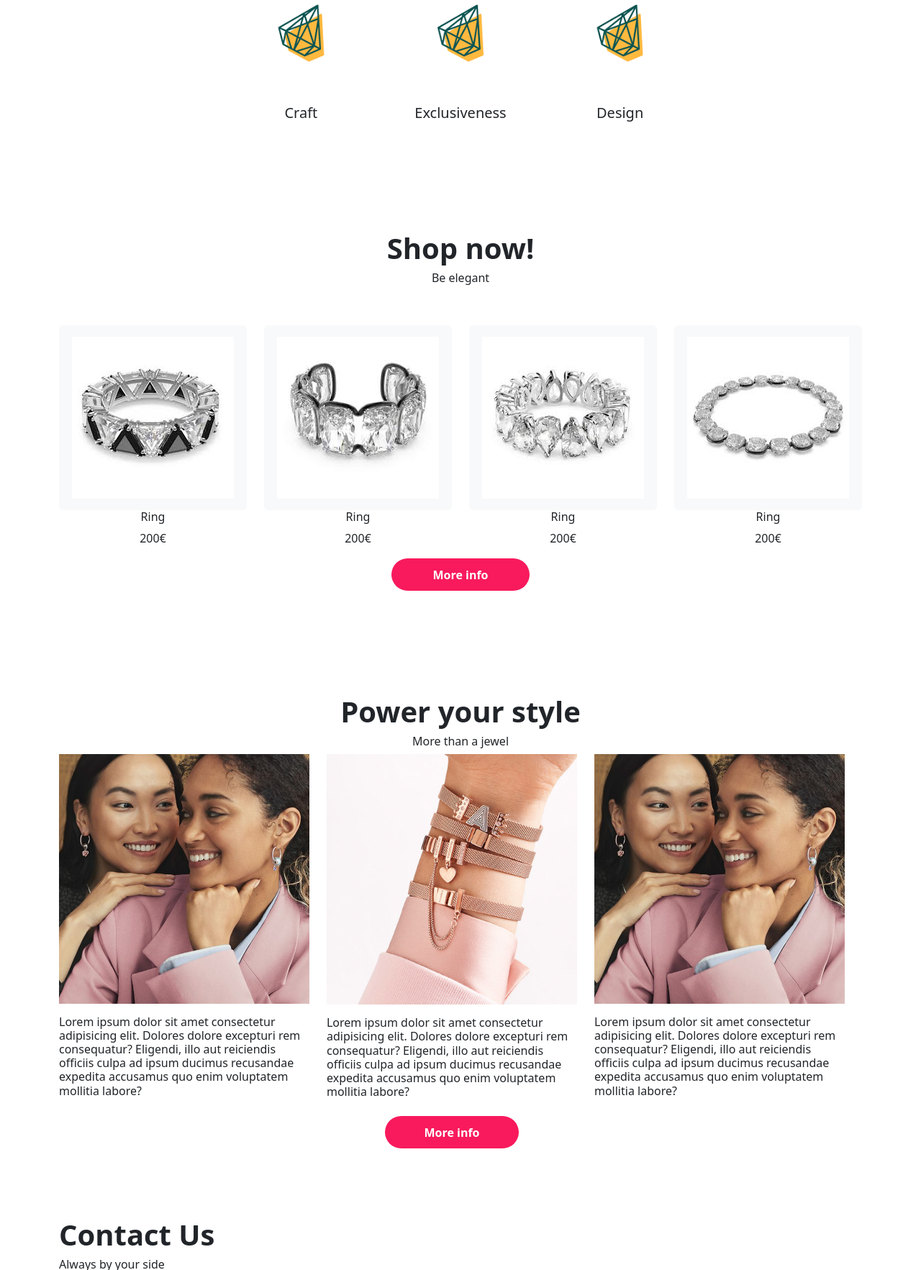
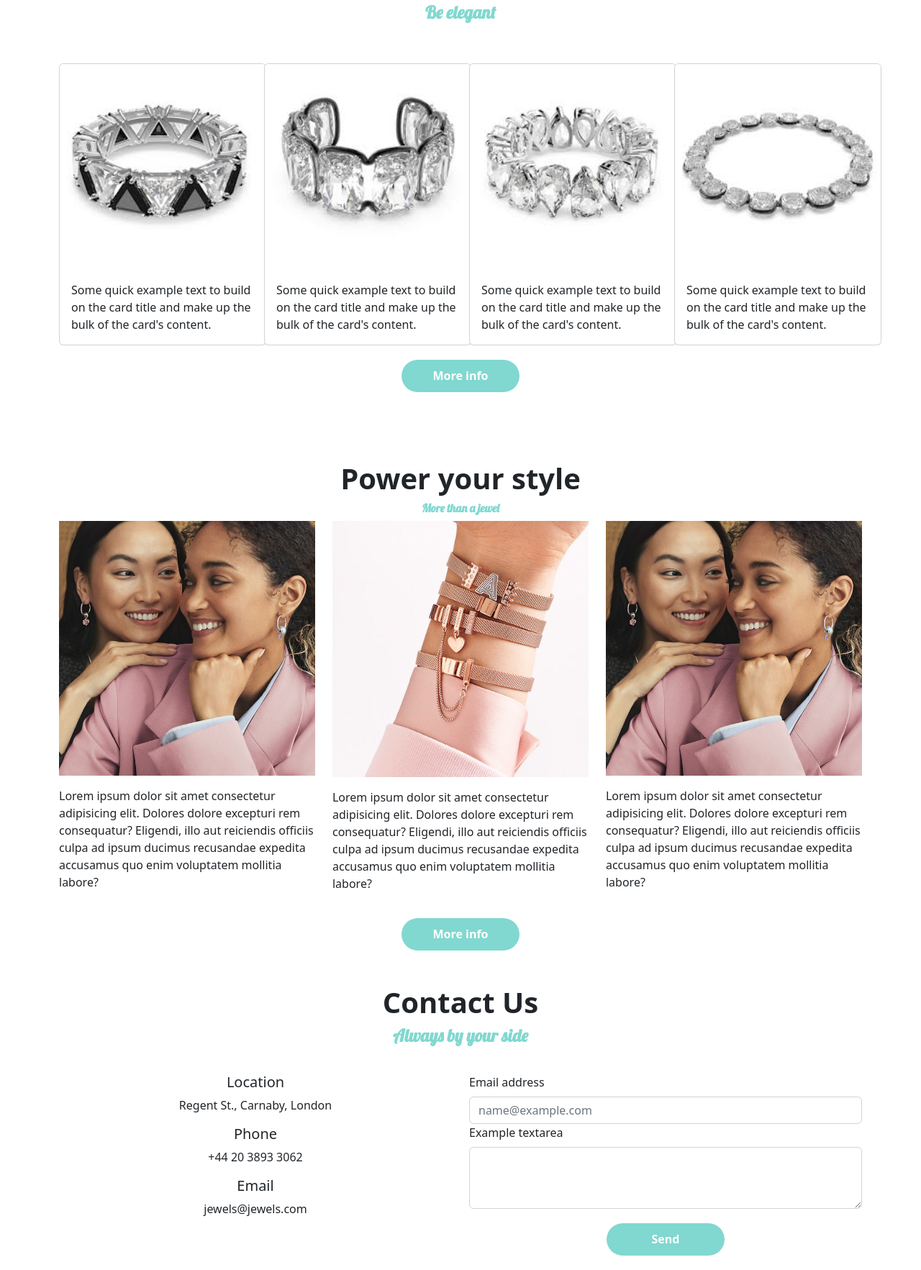
Before and after one commit to ManuelaGutierrezGutierrez/jewel-shop, a website: page index.html in a window 1280 px wide. Shown: the part 1035-2800 px from the top of the page at 72% size. Drawn offline with Linux system fonts and the light colour scheme.

Commit message:
update styles, add contact and footer

```diff
--- a/index.html
+++ b/index.html
@@ -46,22 +46,23 @@
 
 <!-- ===============Main section=============== -->
 
+
+
       <section class="main">
-        <div class="container py-5">
-            <div class="row py-5">
-                <div class="col-lg-7 pt-5 ">
-                    <h1 class="pt-5 text-left">Be elegant</h1>
-                    <button class="btn1 mt-3">Dicover how</button>
-                </div>
+        <div class="container">
+            <div class="description">
+                <h1 class="text-left">Be elegant</h1>
+                <button class="btn btn-outline-secondary btn-lg btn1">Discover how</button>
             </div>
         </div>
+
       </section>
 </body>
 </html>
 
 <!-- ===============Icon section=============== -->
 
-<section class="icon">
+<!-- <section class="icon">
     <div class="container py-5">
         <div class="row pt-5">
             <div class="col-lg-7 m-auto">
@@ -82,7 +83,7 @@
             </div>
         </div>
     </div>
-</section>
+</section> -->
 
 
 
@@ -93,109 +94,146 @@
         <div class="row py-5 ">
             <div class="col-lg-5 m-auto text-center">
                 <h1>Shop now!</h1>
-                <h6>Be elegant</h6>
-                <!-- Añadir color al h6 -->
+                <h4 class="text-green">Be elegant</h4>
+
             </div>
         </div>
-        <div class="row">
-            <div class="col-lg-3 text-center ">
-                <div class="card border-0 bg-light ">
-                    <div class="card-body">
-                        <img src="./assets/jewel-1.jpg" class="img-fluid" alt="jewel">
-                    </div>
-                </div>
-                <h6>Ring</h6>
-                <p>200€</p>
+<div class="row ">
+
+    <div class="col-lg-3">
+        <div class="card " style="width: 18rem;">
+            <img src="./assets/jewel-1.jpg" class="card-img-top" alt="jewel">
+            <div class="card-body ">
+              <p class="card-text">Some quick example text to build on the card title and make up the bulk of the card's content.</p>
             </div>
-            <div class="col-lg-3 text-center ">
-                <div class="card border-0 bg-light ">
-                    <div class="card-body">
-                        <img src="./assets/jewel-2.jpg" class="img-fluid" alt="jewel">
-                    </div>
-                </div>
-                <h6>Ring</h6>
-                <p>200€</p>
+          </div>
+        </div>
+
+<div class="col-lg-3">
+          <div class="card" style="width: 18rem;">
+            <img src="./assets/jewel-2.jpg" class="card-img-top" alt="jewel">
+            <div class="card-body">
+              <p class="card-text">Some quick example text to build on the card title and make up the bulk of the card's content.</p>
             </div>
-            <div class="col-lg-3 text-center ">
-                <div class="card border-0 bg-light ">
-                    <div class="card-body">
-                        <img src="./assets/jewel-3.jpg" class="img-fluid" alt="jewel">
-                    </div>
-                </div>
-                <h6>Ring</h6>
-                <p>200€</p>
+          </div>
+        </div>
+
+
+<div class="col-lg-3">
+          <div class="card" style="width: 18rem;">
+            <img src="./assets/jewel-3.jpg" class="card-img-top" alt="jewel">
+            <div class="card-body">
+              <p class="card-text">Some quick example text to build on the card title and make up the bulk of the card's content.</p>
             </div>
-            <div class="col-lg-3 text-center ">
-                <div class="card border-0 bg-light ">
-                    <div class="card-body">
-                        <img src="./assets/jewel-4.jpg" class="img-fluid" alt="jewel">
-                    </div>
-                </div>
-                <h6>Ring</h6>
-                <p>200€</p>
+          </div>
+          </div>
+
+
+<div class="col-lg-3">
+          <div class="card" style="width: 18rem;">
+            <img src="./assets/jewel-4.jpg" class="card-img-top" alt="jewel">
+            <div class="card-body">
+              <p class="card-text">Some quick example text to build on the card title and make up the bulk of the card's content.</p>
             </div>
+          </div>
+</div>
         </div>
+
+
+        <!-- Button  store -->
 
 
 <div class="row">
     <div class="col-lg-6 text-center m-auto">
-<button class="btn1">More info</button>
+<button class="btn2">More info</button>
     </div>
 </div>
 
     </div>
 </section>
 
+
+
 <!-- ===============Trends===============  -->
 
 <section class="trends">
     <div class="container py-5">
-        <div class="row py-5">
+
 <div class="col-lg-8 m-auto text-center">
     <h1>Power your style</h1>
-    <h6>More than a jewel</h6>
-                <!-- Añadir color al h6 -->
+    <h6 class="text-green">More than a jewel</h6>
+
 </div>
 <div class="row">
 <div class="col-lg-4">
     <img src="./assets/trends-1.jpg" class="img-fluid mb-3" alt="image">
-    <h6>Lorem ipsum dolor sit amet consectetur adipisicing elit. Dolores dolore excepturi rem consequatur? Eligendi, illo aut reiciendis officiis culpa ad ipsum ducimus recusandae expedita accusamus quo enim voluptatem mollitia labore?</h6>
+    <p class="card-text">Lorem ipsum dolor sit amet consectetur adipisicing elit. Dolores dolore excepturi rem consequatur? Eligendi, illo aut reiciendis officiis culpa ad ipsum ducimus recusandae expedita accusamus quo enim voluptatem mollitia labore?</p>
 </div>
 <div class="col-lg-4">
     <img src="./assets/trends-3.jpg" class="img-fluid mb-3" alt="image">
-    <h6>Lorem ipsum dolor sit amet consectetur adipisicing elit. Dolores dolore excepturi rem consequatur? Eligendi, illo aut reiciendis officiis culpa ad ipsum ducimus recusandae expedita accusamus quo enim voluptatem mollitia labore?</h6>
-</div>
+    <p class="card-text">Lorem ipsum dolor sit amet consectetur adipisicing elit. Dolores dolore excepturi rem consequatur? Eligendi, illo aut reiciendis officiis culpa ad ipsum ducimus recusandae expedita accusamus quo enim voluptatem mollitia labore?</p></div>
 <div class="col-lg-4">
     <img src="./assets/trends-1.jpg" class="img-fluid mb-3" alt="image">
-    <h6>Lorem ipsum dolor sit amet consectetur adipisicing elit. Dolores dolore excepturi rem consequatur? Eligendi, illo aut reiciendis officiis culpa ad ipsum ducimus recusandae expedita accusamus quo enim voluptatem mollitia labore?</h6>
+    <p class="card-text">Lorem ipsum dolor sit amet consectetur adipisicing elit. Dolores dolore excepturi rem consequatur? Eligendi, illo aut reiciendis officiis culpa ad ipsum ducimus recusandae expedita accusamus quo enim voluptatem mollitia labore?</p></div>
 </div>
-</div>
+
+<!-- Button trends -->
+
 <div class="row pt-3">
     <div class="col-lg-6 text-center m-auto">
-<button class="btn1">More info</button>
+<button class="btn2">More info</button>
     </div>
 </div>
-        </div>
+
     </div>
 </section>
 
+<!-- ===============Contact===============  -->
+
+
 <section class="contact">
     <div class="container">
-        <div class="row">
-            <div class="col-lg-5">
-                <h1>Contact Us</h1>
-                <h6>Always by your side</h6>
-                <!-- Cambiar color -->
-            </div>
-        </div>
-        <div class="row">
-            <div class="col-lg-9">
-                <div class="row">
-                    <div class="col-lg-4"></div>
-                </div>
-            </div>
+
+
+    <div class="row">
+    <div class="col-lg-12 text-center contact-row">
+        <h1>Contact Us</h1>
+        <h4 class="text-green">Always by your side</h4>
+    </div>
+    </div>
+
+    <div class="row">
+
+        <div class="col-lg-6 text-center">
+            <h5>Location</h5>
+            <p>Regent St., Carnaby, London</p>
+            <h5>Phone</h5>
+            <p>+44 20 3893 3062</p>
+            <h5>Email</h5>
+            <p>jewels@jewels.com</p>
         </div>
 
 
+
+        <div class="col-lg-6">
+            <label for="exampleFormControlInput1" class="form-label">Email address</label>
+            <input type="email" class="form-control" id="exampleFormControlInput1" placeholder="name@example.com">
+            <label for="exampleFormControlTextarea1" class="form-label">Example textarea</label>
+            <textarea class="form-control" id="exampleFormControlTextarea1" rows="3"></textarea>
+            <div class="button-area"><button class="btn2">Send</button></div>
+          </div>
+
+     </div>
+
+
+     </div>
     </div>
 </section>
+
+
+<footer>
+    <div class="text-center p-4">
+        © 2022 Copyright:
+        <a class="text-reset fw-bold" href="#">Manuela Gutiérrez</a>
+      </div>
+</footer>
--- a/styles.scss
+++ b/styles.scss
@@ -40,7 +40,7 @@
     outline: none;
     margin-right: -35px;
     font-family: 'Rubik', sans-serif;
-    border: 2px solid rgb(248, 26, 92);
+    background-color: 3px solid rgb(129,216,208);
 }
 
 .btn0{
@@ -48,7 +48,7 @@
     width: 40%;
     outline: none;
     border: none;
-    background-color: rgb(248, 26, 92);
+    background-color: rgb(129,216,208);
     color: white;
     font-weight: 700;
     border-radius: 60px;
@@ -63,32 +63,52 @@
     height: 100vh;
     width: 100%;
 
-    h1{
-        font-size: 4rem;
-        font-weight: 700;
+    .description{
+        position: absolute;
+        top: 70%;
+        left: 20%;
+        margin: auto;
+        padding: 2em;
+
+        h1{
+            font-size: 4rem;
+            font-weight: 700;
+            font-family: 'Lobster', cursive;
+        }
+    }
+
+    .btn1{
+        height: 45px;
+        border: none;
+        outline: none;
+        background-color: rgb(129,216,208);
+        color: white;
+        font-weight: 600;
+        border-radius: 60px;
+
+        &:hover{
+            background-color: rgba(129, 216, 207, 0.63);
+            transition: 0.5s;
+        }
     }
 
 
 }
 
-.btn1{
-    height: 45px;
-    width: 35%;
-    border: none;
-    outline: none;
-    background-color: rgb(248, 26, 92);
-    color: white;
-    font-weight: 700;
-    border-radius: 60px;
 
-    &:hover{
-        background-color: rgb(194, 26, 76);
-        transition: 0.5s;
-    }
-}
+
+// Store
+
 
 h1{
     font-weight: 700;
+}
+
+.text-green {
+    color: rgb(129,216,208);
+    font-weight: 600;
+    font-family: 'Lobster', cursive;
+
 }
 
 .card:hover{
@@ -97,3 +117,43 @@
     -moz-box-shadow: -2px -1px 25px -4px rgba(0,0,0,0.75);
     transition: 0.5s;
 }
+
+.btn2{
+    height: 45px;
+    width: 30%;
+    border: none;
+    outline: none;
+    background-color: rgb(129,216,208);
+    color: white;
+    font-weight: 600;
+    border-radius: 60px;
+    margin-top: 20px;
+
+    &:hover{
+        background-color: rgba(129, 216, 207, 0.63);
+        transition: 0.5s;
+    }
+}
+
+// Contact
+
+.contact-row{
+    margin-bottom: 30px;
+}
+
+.button-area{
+    display: flex;
+    justify-content: center;
+}
+
+
+// Footer
+
+footer {
+    background-color: rgb(129,216,208);
+    margin-top: 20px;
+
+    a{
+       margin-bottom: 20px;
+    }
+}
```
Also changed, not shown: styles.css, 1 other file.
